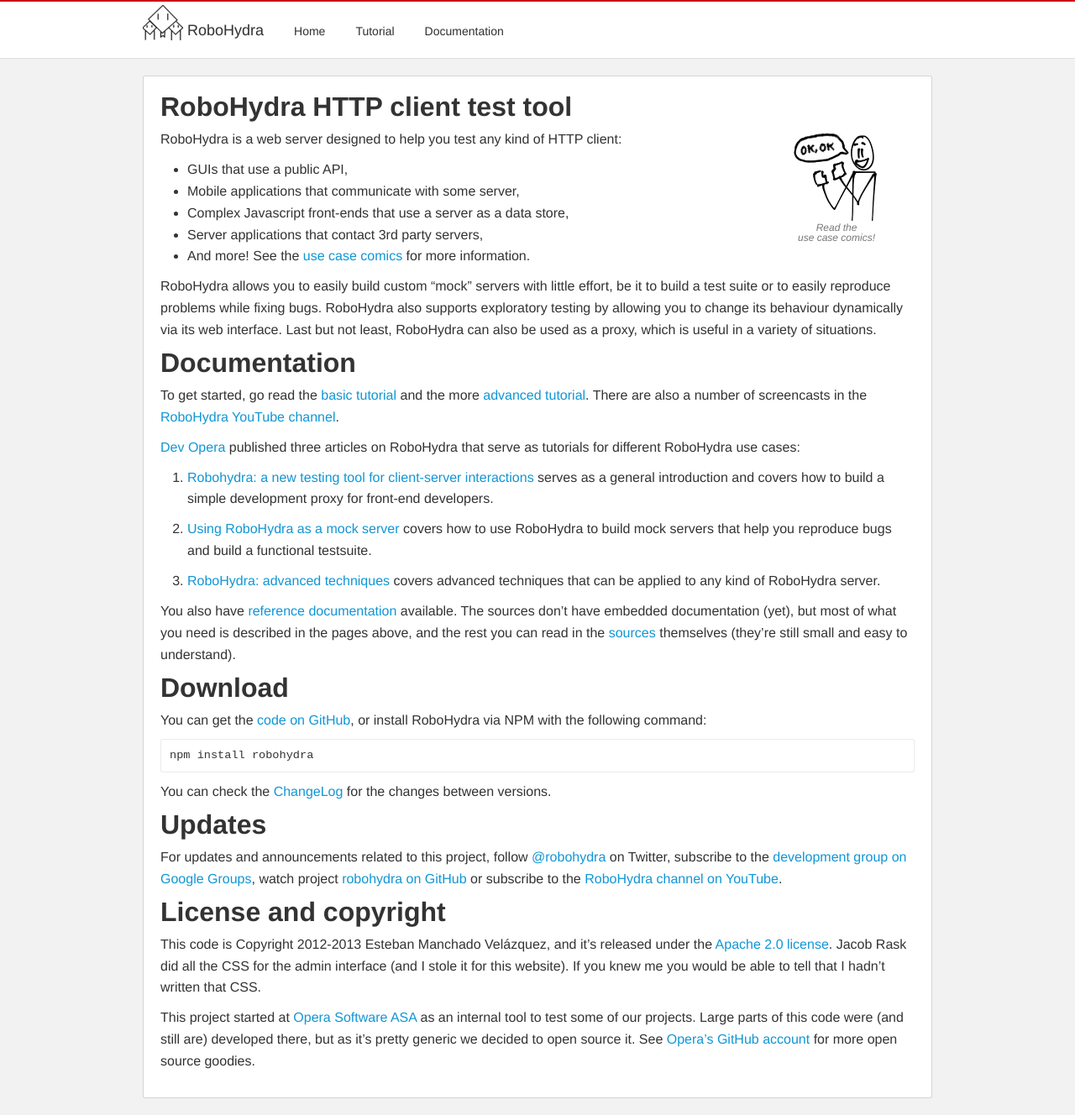
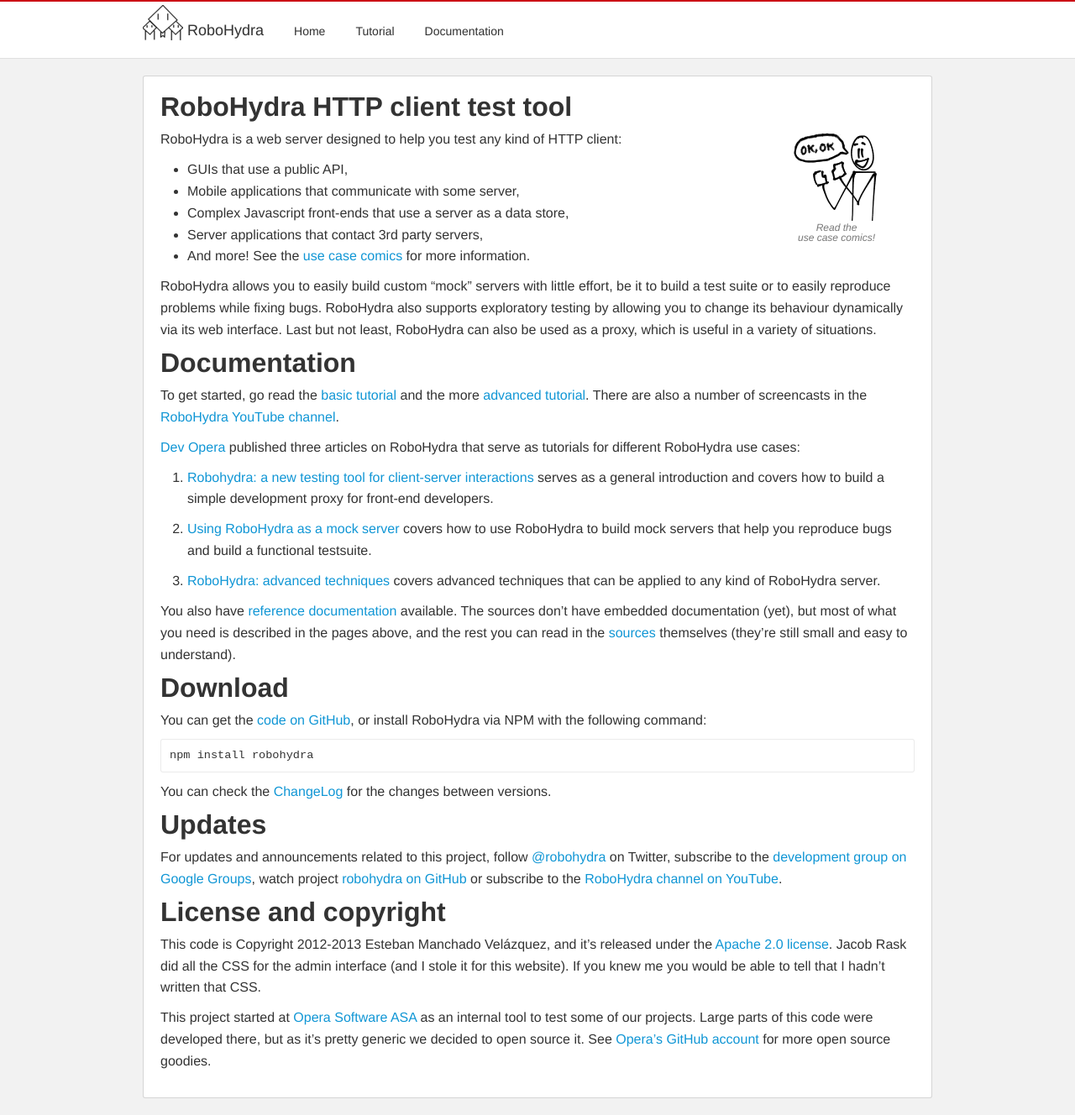
Before and after one commit to robohydra/robohydra, a Jekyll site: the page built from index.md, in a window 1280 px wide and 1328 px high. Shown: the whole window at 84% size. Built offline with Jekyll 4.4.1, drawn with Linux system fonts in a browser that asks for light colours.

Commit message:
RoboHydra is not developed at Opera anymore

```diff
--- a/index.md
+++ b/index.md
@@ -96,7 +96,7 @@
 
 This project started at [Opera Software ASA](http://opera.com) as an
 internal tool to test some of our projects. Large parts of this code
-were (and still are) developed there, but as it's pretty generic we
-decided to open source it. See [Opera's GitHub
+were developed there, but as it's pretty generic we decided to open
+source it. See [Opera's GitHub
 account](http://github.com/operasoftware) for more open source
 goodies.
```
